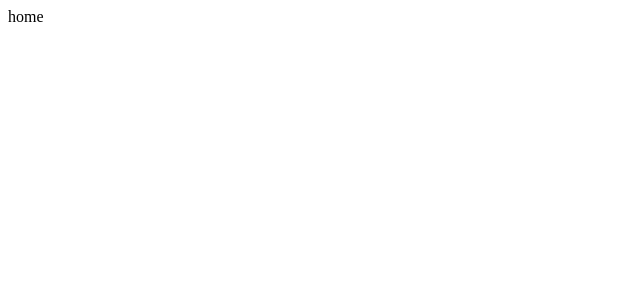
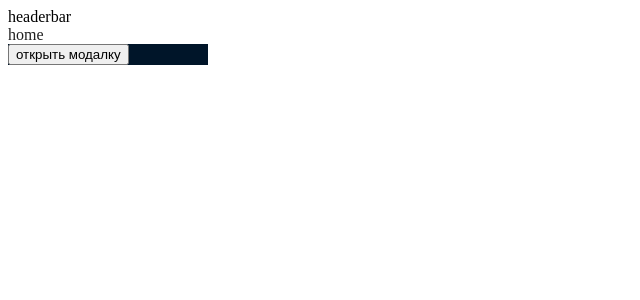
Before and after one commit to LizKa2091/ui-crime-scene, a React (Vite) app in the folder frontend/: page / in a window 1280 px wide. Shown: the top 300 px of the page, without its empty margins (0-640 px from the left). Built offline with nearby package versions, Linux system fonts and the light colour scheme.

Commit message:
feat(pages): add MainLayout and HomePage

```diff
--- /dev/null
+++ b/frontend/src/components/HeaderBar/HeaderBar.tsx
@@ -0,0 +1,11 @@
+import { type FC } from 'react'
+
+const HeaderBar: FC = () => {
+   return (
+      <div>
+         headerbar
+      </div>
+   )
+}
+
+export default HeaderBar;
--- a/frontend/src/pages/HomePage.tsx
+++ b/frontend/src/pages/HomePage.tsx
@@ -1,7 +1,12 @@
 import { type FC } from 'react';
+import MainLayout from './MainLayout';
 
 const HomePage: FC = () => {
-   return <div>home</div>;
+   return (
+      <MainLayout>
+         <div>home</div>
+      </MainLayout>
+   )
 };
 
 export default HomePage;
--- /dev/null
+++ b/frontend/src/pages/MainLayout.tsx
@@ -0,0 +1,33 @@
+import { type FC, type ReactNode } from 'react';
+import HeaderBar from '../components/HeaderBar/HeaderBar';
+import Sider from 'antd/es/layout/Sider';
+import { Content } from 'antd/es/layout/layout';
+import ModalPortal from '../components/ModalPortal/ModalPortal';
+import { useAppDispatch } from '../store/store';
+import { showModal } from '../store/modalSlice';
+
+interface IMainLayoutProps {
+   children: ReactNode;
+}
+
+const MainLayout: FC<IMainLayoutProps> = ({ children }) => {
+   const dispatch = useAppDispatch();
+
+   const handleModal = () => {
+      dispatch(showModal('hint'));
+   }
+
+   return (
+      <>
+         <HeaderBar />
+         <Content>{children}</Content>
+         <Sider>
+            <button onClick={handleModal}>открыть модалку</button>
+            <ModalPortal />
+            <div id='modal-result' />
+         </Sider>
+      </>
+   )
+}
+
+export default MainLayout;
```
